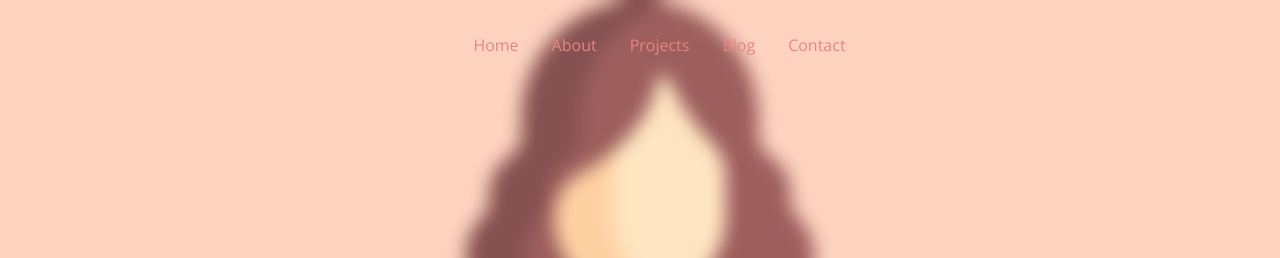
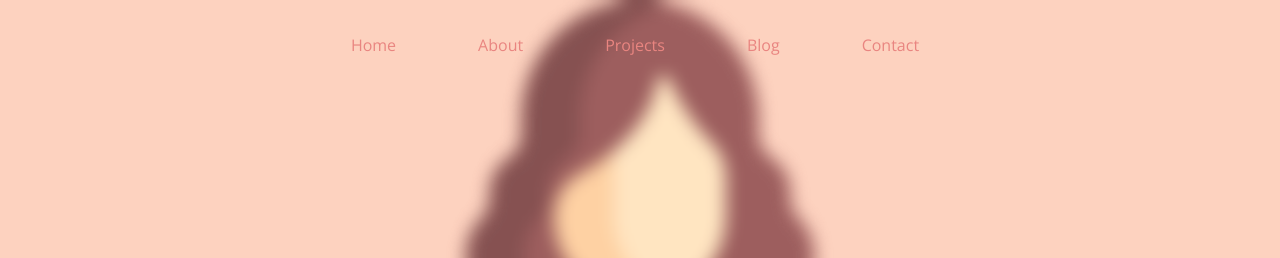
Before and after one commit to sejalshreya23/Portfolio, a plain HTML site: page index.html in a window 1280 px wide. Shown: the top 258 px of the page. Drawn offline with nearby package versions, Linux system fonts and the light colour scheme; a web font is replaced by a local one.

Commit message:
updating header

```diff
--- a/css/styles.css
+++ b/css/styles.css
@@ -16,7 +16,7 @@ ul {
 
 li {
   float: left;
-  margin-right: 1px;
+  margin-right: 50px;
 }
 
 li a {
```
